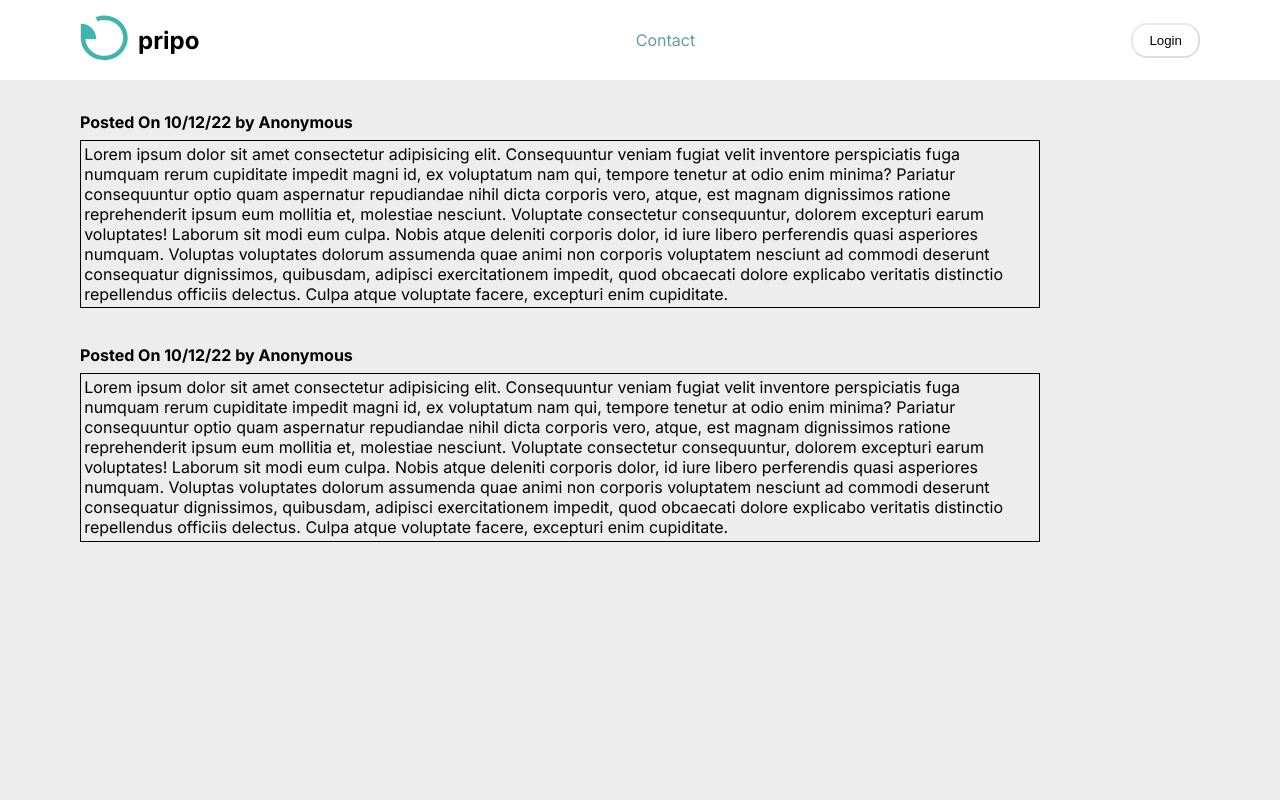
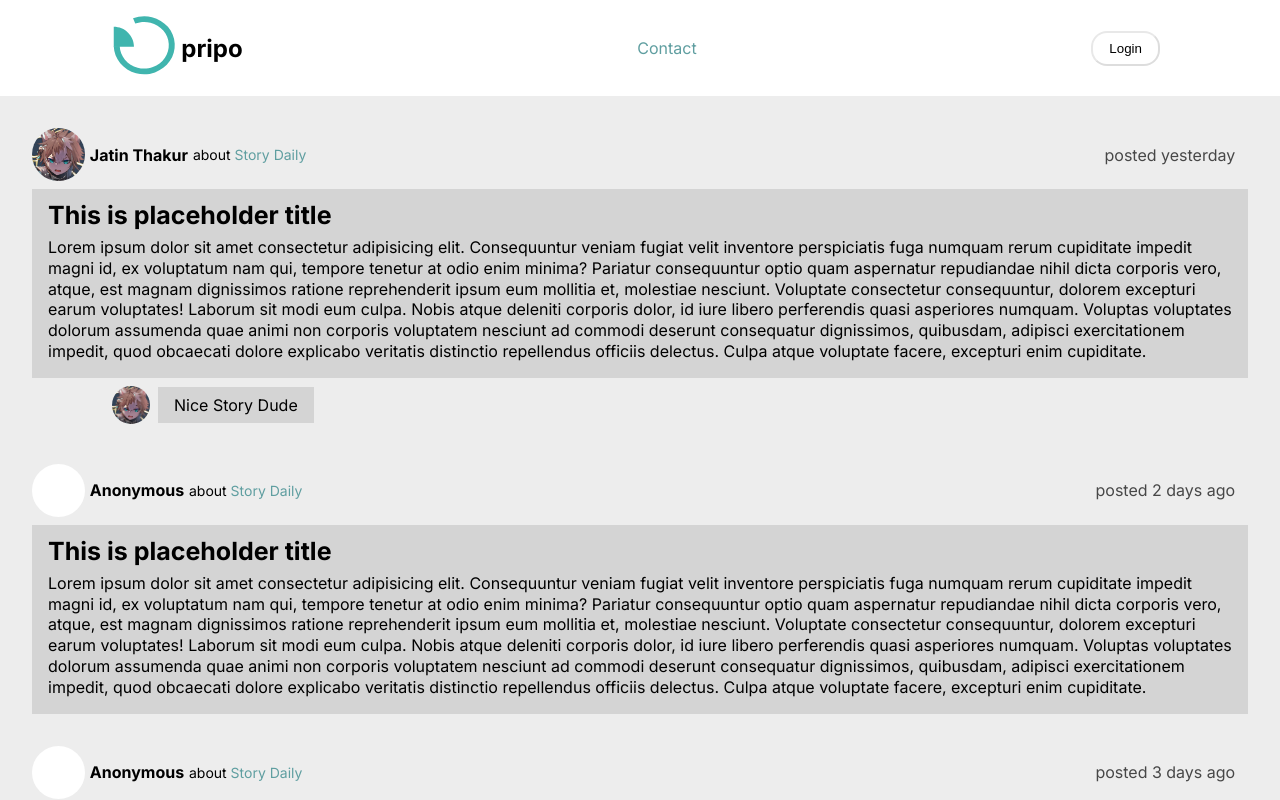
Before and after one commit to cryogon/pripo, a Nuxt app: page / in a window 1280 px wide. Shown: the top 800 px of the page. Built offline with nearby package versions, Linux system fonts and the light colour scheme.

Commit message:
Added Blog Page

```diff
--- a/assets/main.css
+++ b/assets/main.css
@@ -2,7 +2,7 @@
 
 :root {
   --color-dark: #fff;
-  --color-background-dark: rgb(16, 16, 16);
+  --color-background-dark: #161616;
   --color-light: #000;
   --color-background-light: rgb(237, 237, 237);
   --nav-background-dark: #080808aa;
@@ -11,12 +11,14 @@
   --button-hover-color-dark:#fff1;
   --link-hover-background-light:#0001;
   --link-hover-background-dark:rgba(211, 211, 211, 0.155);
+  --card-background:#d4d4d4;
 
   --color-text: var(--color-light);
   --color-background: var(--color-background-light);
   --nav-background: var(--nav-background-light);
   --button-hover-color: var(--button-hover-color-light);
   --link-hover-background:var(--link-hover-background-light);
+  --link-color:cadetblue;
 }
 @media screen and (prefers-color-scheme: dark) {
   :root {
@@ -25,6 +27,7 @@
     --nav-background: var(--nav-background-dark);
     --button-hover-color: var(--button-hover-color-dark);
     --link-hover-background:var(--link-hover-background-dark);
+    --card-background:#121212;
   }
 }
 
@@ -41,7 +44,7 @@ body {
 }
 
 a {
-  color: cadetblue;
+  color: var(--link-color);
   padding: 0.3rem;
   border-radius: 0.4rem;
   text-decoration: none;
--- a/components/NavBar.vue
+++ b/components/NavBar.vue
@@ -4,7 +4,7 @@
 <template>
   <nav>
     <div class="icon">
-           <AppIcon/>
+      <AppIcon class="iconImage" />
       <h2>pripo</h2>
     </div>
     <ul class="options">
@@ -17,37 +17,39 @@
   </nav>
 </template>
 <style>
-    nav{
+nav {
   display: flex;
   background-color: var(--nav-background);
   justify-content: space-between;
-        padding-inline:5rem;
+  padding-inline: min(7.5rem, 10vw);
   align-items: center;
-        height:5rem;
+  height: 6rem;
+  position: sticky;
+  top: 0;
 }
-    nav ul{
+nav ul {
   list-style: none;
 }
-    .icon{
+.icon {
   display: flex;
-        cursor:pointer;
+  cursor: pointer;
   align-items: center;
-        gap:0.6rem;
+  gap: 0.8rem;
 }
-    nav button{
-        max-width:5rem;
+.iconImage {
+  scale: 1.3;
+}
+nav button {
+  max-width: 5rem;
   padding: 0.5rem 1rem;
   border-radius: 1rem;
   background-color: transparent;
-        transition:  200ms;
+  transition: 200ms;
   color: var(--color-text);
   border-color: var(--button-hover-color);
-
 }
-    nav button:hover{
-        border:2px solid var(--color-text);
+nav button:hover {
+  border: 2px solid var(--color-text);
   box-shadow: inset 5rem 0 var(--button-hover-color);
 }
-
-
 </style>
--- a/components/PostCard.vue
+++ b/components/PostCard.vue
@@ -1,31 +1,111 @@
+<script setup lang="ts">
+defineProps<{
+  id: number;
+  userPfp: string;
+  username: string;
+  tags?: string[];
+  title: string;
+  content: string;
+  isPublic: boolean;
+  date_posted: string;
+  comment: {
+    userPfp: string;
+    username?:string;
+    content: string;
+  };
+}>();
+</script>
+
 <template>
   <div class="container">
-    <h4 class="header">Posted On 10/12/22 by Anonymous</h4>
-    <p class="content">
-      Lorem ipsum dolor sit amet consectetur adipisicing elit. Consequuntur
-      veniam fugiat velit inventore perspiciatis fuga numquam rerum cupiditate
-      impedit magni id, ex voluptatum nam qui, tempore tenetur at odio enim
-      minima? Pariatur consequuntur optio quam aspernatur repudiandae nihil
-      dicta corporis vero, atque, est magnam dignissimos ratione reprehenderit
-      ipsum eum mollitia et, molestiae nesciunt. Voluptate consectetur
-      consequuntur, dolorem excepturi earum voluptates! Laborum sit modi eum
-      culpa. Nobis atque deleniti corporis dolor, id iure libero perferendis
-      quasi asperiores numquam. Voluptas voluptates dolorum assumenda quae animi
-      non corporis voluptatem nesciunt ad commodi deserunt consequatur
-      dignissimos, quibusdam, adipisci exercitationem impedit, quod obcaecati
-      dolore explicabo veritatis distinctio repellendus officiis delectus. Culpa
-      atque voluptate facere, excepturi enim cupiditate.
+    <h4 class="header">
+      <img
+        :src="userPfp"
+        alt="userProfile"
+        class="user-profile-picture"
+        v-if="isPublic"
+      />
+      <div class="user-profile-picture" v-else></div>
+      <span class="username">{{ isPublic ? username : "Anonymous" }}</span>
+      <span class="tags">
+        about
+        <span class="tag" v-for="tag in tags" :key="tag">
+          {{ tag + " " }}</span
+        ></span
+      >
+      <span class="post-date"
+        >posted <span class="date"> {{ date_posted }}</span></span
+      >
+    </h4>
+    <p class="content" @click="navigateTo(`/blogs/${id}`)">
+      <span class="title">{{ title }}</span>
+      {{ content }}
     </p>
+    <div class="recent-comment" v-if="comment">
+      <img :src="comment.userPfp" class="comment-user-profile" alt="user" v-if="isPublic && comment.userPfp">
+      <div class="comment-user-profile" v-else></div>
+      <span class="comment">{{comment?.content}}</span>
+    </div>
   </div>
 </template>
 <style scoped>
-.container {
-  margin-block:1rem 2.3rem;
+.header {
+  display: flex;
+  align-items: center;
+}
+.user-profile-picture {
+  width: 53px;
+  height: 53px;
+  border-radius: 50%;
+  background-color: white;
+}
+.username {
+  padding-inline: 0.3rem;
+}
+
+.tags {
+  font-size: 14px;
+  font-weight: normal;
+}
+.tag {
+  cursor: pointer;
+  color: var(--link-color);
+}
+.post-date {
+  font-weight: normal;
+  margin-inline-end: 0.8rem;
+  opacity: 0.7;
+  margin-left: auto;
 }
 .content {
+  cursor: pointer;
+  background-color: var(--card-background);
   margin-block-start: 0.5rem;
-  border: 1px solid var(--color-text);
-  max-width: 60rem;
-  padding:0.2rem;
+  max-width: 80rem;
+  padding: 1rem;
+  line-height: 1.3rem;
+}
+.title {
+  display: block;
+  font-weight: bold;
+  font-size: 25px;
+  margin-block-end: 0.7rem;
+}
+
+.recent-comment {
+  display: flex;
+  align-items: center;
+}
+.comment-user-profile {
+  width: 38px;
+  height: 38px;
+  border-radius: 50%;
+  margin: 0.5rem;
+  margin-inline-start: 5rem;
+  background-color: white;
+}
+.comment {
+  background-color: var(--card-background);
+  padding:0.5rem 1rem;
 }
 </style>
--- a/nuxt.config.ts
+++ b/nuxt.config.ts
@@ -29,5 +29,8 @@ export default defineNuxtConfig({
     css:[
         "postcss",
         "assets/main.css"
+    ],
+    modules:[
+        '@pinia/nuxt'
     ]
 })
--- a/package.json
+++ b/package.json
@@ -10,5 +10,7 @@
   "devDependencies": {
     "nuxt": "3.0.0-rc.12"
   },
-  "dependencies": {}
+  "dependencies": {
+    "@pinia/nuxt": "^0.4.3"
+  }
 }
--- /dev/null
+++ b/pages/blogs/[id].vue
@@ -0,0 +1,7 @@
+
+
+<template>
+    <div>
+        Yoo
+    </div>
+</template>
--- a/pages/index.vue
+++ b/pages/index.vue
@@ -1,18 +1,37 @@
-<script lang="ts" setup></script>
+<script lang="ts" setup>
+import { usePripoStore } from "~~/store";
+const store = usePripoStore();
+
+</script>
 <template>
   <main>
-        <PostCard/>
-        <PostCard/>
+    <PostCard
+      v-for="blog in store.blogs"
+      :key="blog.id"
+      :id="blog.id"
+      :title="blog.title"
+      :content="blog.content"
+      :user-pfp="blog.userPfp"
+      :username="blog.user"
+      :tags="blog.tags"
+      :date_posted="blog.date_posted"
+      :is-public="blog.isPublic"
+      :comment="blog.comment"
+    />
   </main>
 </template>
 <style>
-    main{
+main {
   transition: 400ms;
-        padding:1rem 5rem;
+  display: flex;
+  padding: 2rem;
+  gap: 2rem;
+  flex-direction: column;
+  align-items: center;
 }
-    @media (max-width:600px){
-        main{
-            padding:1rem;
+@media (max-width: 600px) {
+  main {
+    padding: 1rem;
   }
 }
 </style>
--- /dev/null
+++ b/store/index.ts
@@ -0,0 +1,83 @@
+import { defineStore } from "pinia";
+
+export const usePripoStore = defineStore("pripo", {
+  state: () => ({
+    blogs: [
+      {
+        id: 1,
+        user: "Jatin Thakur",
+        userPfp: "/mypfp.jpg",
+        tags: ["Story", "Daily"],
+        title: "This is placeholder title",
+        content: `Lorem ipsum dolor sit amet consectetur adipisicing elit.
+        Consequuntur veniam fugiat velit inventore perspiciatis fuga numquam
+         rerum cupiditate impedit magni id, ex voluptatum nam qui, tempore tenetur at odio enim minima?
+         Pariatur consequuntur optio quam aspernatur repudiandae nihil dicta corporis vero, atque, est magnam dignissimos
+         ratione reprehenderit ipsum eum mollitia et, molestiae nesciunt. Voluptate consectetur consequuntur, dolorem
+         excepturi earum voluptates! Laborum sit modi eum culpa. Nobis atque deleniti corporis dolor, id iure libero perferendis
+          quasi asperiores numquam. Voluptas voluptates dolorum assumenda quae animi non corporis voluptatem nesciunt ad commodi deserunt
+          consequatur dignissimos, quibusdam, adipisci exercitationem impedit, quod obcaecati dolore explicabo veritatis distinctio repellendus
+          officiis delectus. Culpa atque voluptate facere, excepturi enim cupiditate.`,
+        isPublic: true,
+        date_posted: "yesterday",
+        comment:{
+          userPfp:"/mypfp.jpg",
+          username:"cryogon",
+          content:"Nice Story Dude",
+        }
+      },
+      {
+        id: 2,
+        user: "Jay Thakur",
+        userPfp: "/mypfp.jpg",
+        tags: ["Story", "Daily"],
+        title: "This is placeholder title",
+        content: `Lorem ipsum dolor sit amet consectetur adipisicing elit.
+        Consequuntur veniam fugiat velit inventore perspiciatis fuga numquam
+         rerum cupiditate impedit magni id, ex voluptatum nam qui, tempore tenetur at odio enim minima?
+         Pariatur consequuntur optio quam aspernatur repudiandae nihil dicta corporis vero, atque, est magnam dignissimos
+         ratione reprehenderit ipsum eum mollitia et, molestiae nesciunt. Voluptate consectetur consequuntur, dolorem
+         excepturi earum voluptates! Laborum sit modi eum culpa. Nobis atque deleniti corporis dolor, id iure libero perferendis
+          quasi asperiores numquam. Voluptas voluptates dolorum assumenda quae animi non corporis voluptatem nesciunt ad commodi deserunt
+          consequatur dignissimos, quibusdam, adipisci exercitationem impedit, quod obcaecati dolore explicabo veritatis distinctio repellendus
+          officiis delectus. Culpa atque voluptate facere, excepturi enim cupiditate.`,
+        isPublic: false,
+        date_posted: "2 days ago",
+      },
+      {
+        id: 3,
+        user: "Aditya Thakur",
+        userPfp: "/mypfp.jpg",
+        tags: ["Story", "Daily"],
+        title: "This is placeholder title",
+        content: `Lorem ipsum dolor sit amet consectetur adipisicing elit.
+        Consequuntur veniam fugiat velit inventore perspiciatis fuga numquam
+         rerum cupiditate impedit magni id, ex voluptatum nam qui, tempore tenetur at odio enim minima?
+         Pariatur consequuntur optio quam aspernatur repudiandae nihil dicta corporis vero, atque, est magnam dignissimos
+         ratione reprehenderit ipsum eum mollitia et, molestiae nesciunt. Voluptate consectetur consequuntur, dolorem
+         excepturi earum voluptates! Laborum sit modi eum culpa. Nobis atque deleniti corporis dolor, id iure libero perferendis
+          quasi asperiores numquam. Voluptas voluptates dolorum assumenda quae animi non corporis voluptatem nesciunt ad commodi deserunt
+          consequatur dignissimos, quibusdam, adipisci exercitationem impedit, quod obcaecati dolore explicabo veritatis distinctio repellendus
+          officiis delectus. Culpa atque voluptate facere, excepturi enim cupiditate.`,
+        isPublic: false,
+        date_posted: "3 days ago",
+      },
+    ] as blogType[],
+  }),
+});
+
+interface blogType {
+  id: number;
+  user: string;
+  userPfp: string;
+  tags: string[];
+  title: string;
+  content: string;
+  isPublic: boolean;
+  date_posted: string;
+  comment:{
+    userPfp:string;
+    username:string;
+    content:string;
+  }
+}
```
Also changed, not shown: public/mypfp.jpg (added), 1 other file (tests, documents, lock files or other folders). Lines whose indentation alone changed are shown as unchanged.
